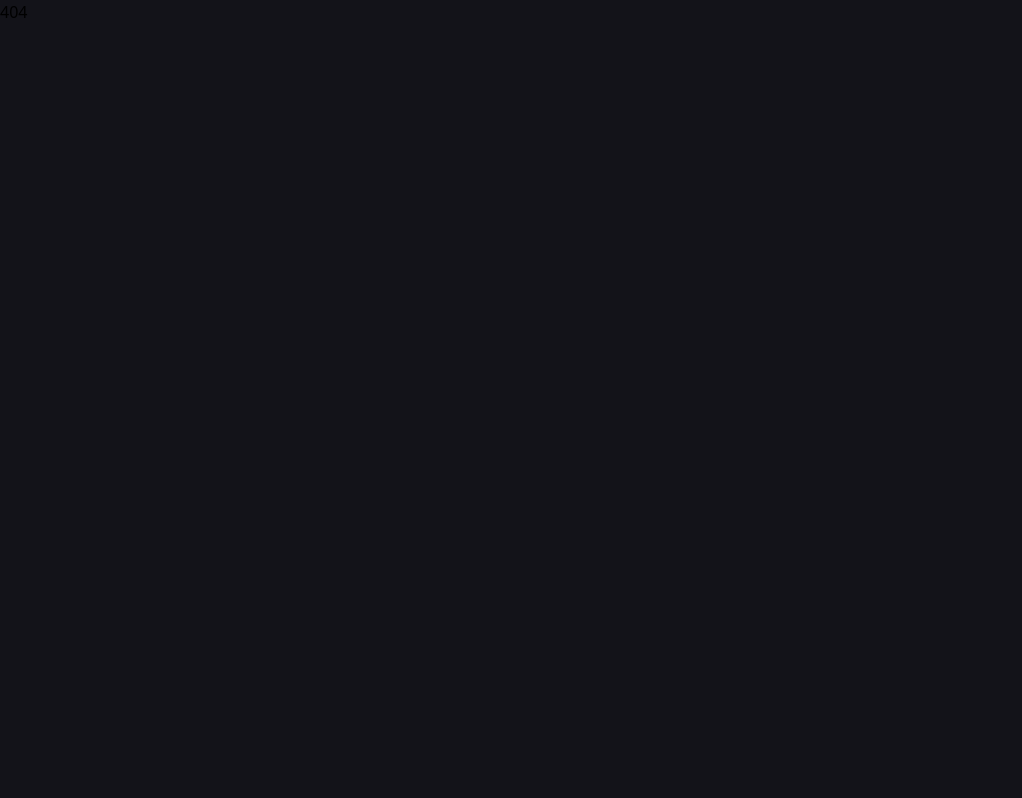
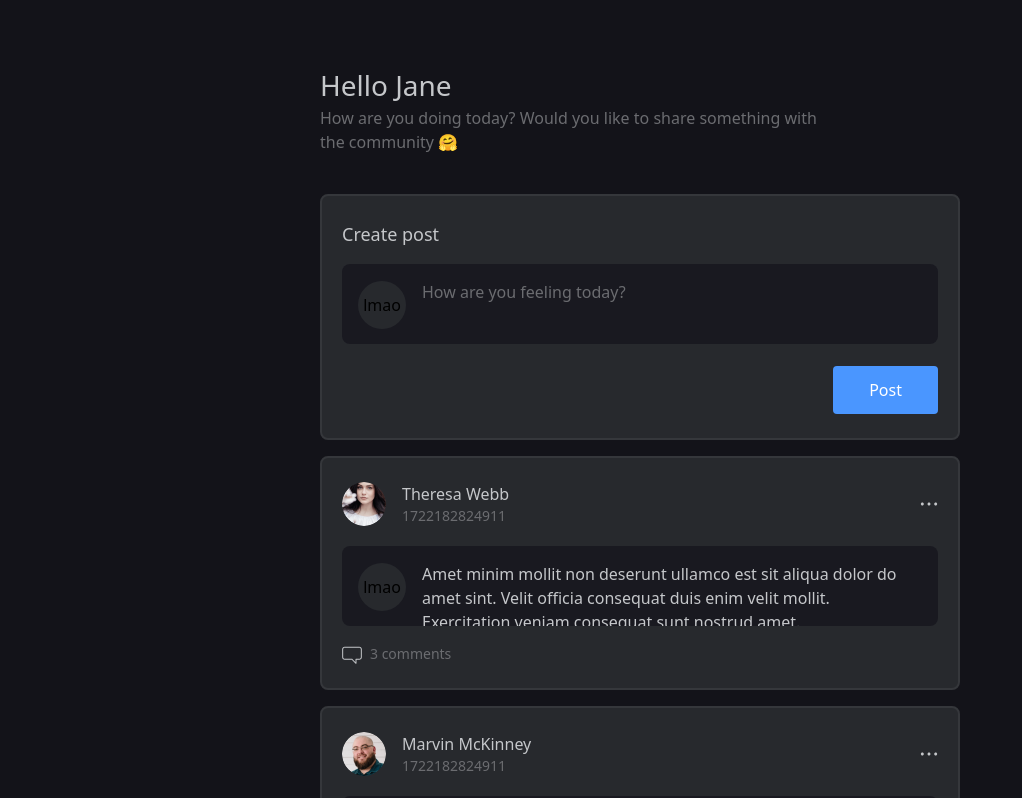
Before and after one commit to Utkarsh9799/atlys-mini-app, a React (Vite) app: page /home in a window 1280 px wide. Shown: the top 798 px of the page, without its empty margins (0-1022 px from the left). Built offline with nearby package versions, Linux system fonts and the light colour scheme.

Commit message:
home page

```diff
--- a/src/App.tsx
+++ b/src/App.tsx
@@ -1,12 +1,14 @@
+import Home from "./modules/Home";
 import Login from "./modules/Login";
 import { BrowserRouter, Routes, Route } from "react-router-dom";
 
 function App() {
   return (
-    <div className="h-screen w-screen bg-[#131319]">
+    <div className="min-h-screen w-screen bg-[#131319]">
       <BrowserRouter>
         <Routes>
           <Route path="/" element={<Login />} />
+          <Route path="/home" element={<Home />} />
           <Route path="*" element={<div>404</div>} />
         </Routes>
       </BrowserRouter>
--- /dev/null
+++ b/src/components/Button.tsx
@@ -0,0 +1,24 @@
+import { ButtonHTMLAttributes, ReactNode } from "react";
+
+interface ButtonProps extends ButtonHTMLAttributes<HTMLButtonElement> {
+  children: ReactNode;
+  className?: string;
+  fullWidth?: boolean;
+}
+
+const Button = (props: ButtonProps) => {
+  const { children, fullWidth, className, ...propsToFwd } = props;
+
+  return (
+    <button
+      className={`bg-[#4A96FF] py-3 px-9 text-white rounded ${
+        className ?? ""
+      } ${fullWidth ? "w-full" : ""}`}
+      {...propsToFwd}
+    >
+      {children}
+    </button>
+  );
+};
+
+export default Button;
--- a/src/components/Input.tsx
+++ b/src/components/Input.tsx
@@ -1,6 +1,6 @@
-import React from "react";
+import { InputHTMLAttributes } from "react";
 
-interface InputProps extends React.InputHTMLAttributes<HTMLInputElement> {
+interface InputProps extends InputHTMLAttributes<HTMLInputElement> {
   className?: string;
   label?: string;
   // for use cases like forgot your password cta
@@ -19,6 +19,7 @@ const Input = (props: InputProps) => {
         {label ? <div className="text-title text-sm mb-2">{label}</div> : null}
         {action ? (
           <button
+            type="button"
             onClick={action.callback}
             className="text-[12px] text-title hover:cursor-pointer"
           >
--- /dev/null
+++ b/src/components/TextArea.tsx
@@ -0,0 +1,23 @@
+import React from "react";
+
+interface TextAreaProps extends React.InputHTMLAttributes<HTMLTextAreaElement> {
+  className?: string;
+}
+
+const TextArea = (props: TextAreaProps) => {
+  const { className, ...propsToFwd } = props;
+
+  return (
+    <div className={`${className ?? ""} w-full relative`}>
+      <textarea
+        {...propsToFwd}
+        className="w-full bg-[#191920] p-4 pl-20 rounded-lg resize-none text-title focus:outline-none placeholder-subtitle"
+      />
+      <div className="absolute top-[20%] left-10 -translate-x-1/2 h-12 w-12 rounded-full bg-[#27292D] hover:cursor-pointer flex items-center justify-center">
+        lmao
+      </div>
+    </div>
+  );
+};
+
+export default TextArea;
--- /dev/null
+++ b/src/modules/Home/assets/icons.tsx
@@ -0,0 +1,37 @@
+export const Dots = () => {
+  return (
+    <svg
+      width="18"
+      height="4"
+      viewBox="0 0 18 4"
+      fill="none"
+      xmlns="http://www.w3.org/2000/svg"
+    >
+      <path
+        fill-rule="evenodd"
+        clip-rule="evenodd"
+        d="M3.83337 2C3.83337 2.82843 3.1618 3.5 2.33337 3.5C1.50495 3.5 0.833374 2.82843 0.833374 2C0.833374 1.17157 1.50495 0.5 2.33337 0.5C3.1618 0.5 3.83337 1.17157 3.83337 2ZM10.5 2C10.5 2.82843 9.82847 3.5 9.00004 3.5C8.17161 3.5 7.50004 2.82843 7.50004 2C7.50004 1.17157 8.17161 0.5 9.00004 0.5C9.82847 0.5 10.5 1.17157 10.5 2ZM15.6667 3.5C16.4951 3.5 17.1667 2.82843 17.1667 2C17.1667 1.17157 16.4951 0.5 15.6667 0.5C14.8383 0.5 14.1667 1.17157 14.1667 2C14.1667 2.82843 14.8383 3.5 15.6667 3.5Z"
+        fill="#C5C7CA"
+      />
+    </svg>
+  );
+};
+
+export const ChatBubble = () => {
+  return (
+    <svg
+      width="20"
+      height="20"
+      viewBox="0 0 20 20"
+      fill="none"
+      xmlns="http://www.w3.org/2000/svg"
+    >
+      <path
+        fill-rule="evenodd"
+        clip-rule="evenodd"
+        d="M17.3333 3.83333L2.66662 3.83336C1.8382 3.83336 1.16663 4.50493 1.16663 5.33336V13.3334C1.16663 14.1618 1.8382 14.8334 2.66662 14.8334H10C10.1326 14.8334 10.2598 14.886 10.3536 14.9798L13.5 18.1262V15.3334C13.5 15.0572 13.7238 14.8334 14 14.8334H17.3333C18.1617 14.8334 18.8333 14.1618 18.8333 13.3334V5.33333C18.8333 4.5049 18.1617 3.83333 17.3333 3.83333ZM2.66662 2.83336L17.3333 2.83333C18.714 2.83333 19.8333 3.95262 19.8333 5.33333V13.3334C19.8333 14.7141 18.714 15.8334 17.3333 15.8334H14.5V19.3333C14.5 19.5356 14.3781 19.7179 14.1913 19.7953C14.0045 19.8727 13.7894 19.8299 13.6464 19.6869L9.79289 15.8334H2.66662C1.28591 15.8334 0.166626 14.7141 0.166626 13.3334V5.33336C0.166626 3.95265 1.28591 2.83336 2.66662 2.83336Z"
+        fill="#C5C7CA"
+      />
+    </svg>
+  );
+};
--- /dev/null
+++ b/src/modules/Home/dummyPosts.ts
@@ -0,0 +1,37 @@
+import Author1 from "./assets/author1.png";
+import Author2 from "./assets/author2.png";
+
+interface PostDetails {
+  author: {
+    name: string;
+    profileImg: string;
+  };
+  createdAt: number; // epoch Date
+  content: string;
+  comments?: {
+    content: "";
+  }[];
+}
+
+export const DUMMY_POSTS: PostDetails[] = [
+  {
+    author: {
+      name: "Theresa Webb",
+      profileImg: Author1,
+    },
+    createdAt: 1722182824911,
+    content:
+      "Amet minim mollit non deserunt ullamco est sit aliqua dolor do amet sint. Velit officia consequat duis enim velit mollit. Exercitation veniam consequat sunt nostrud amet.",
+    comments: [{ content: "" }, { content: "" }, { content: "" }],
+  },
+  {
+    author: {
+      name: "Marvin McKinney",
+      profileImg: Author2,
+    },
+    createdAt: 1722182824911,
+    content:
+      "Amet minim mollit non deserunt ullamco est sit aliqua dolor do amet sint. Velit officia consequat duis enim velit mollit. Exercitation veniam consequat sunt nostrud amet.",
+    comments: [{ content: "" }],
+  },
+];
--- /dev/null
+++ b/src/modules/Home/index.tsx
@@ -0,0 +1,74 @@
+import { useState } from "react";
+import Post from "../shared/Post";
+import TextArea from "../../components/TextArea";
+import Button from "../../components/Button";
+import { DUMMY_POSTS } from "./dummyPosts";
+import { ChatBubble, Dots } from "./assets/icons";
+
+const Home = () => {
+  const [posts, setPosts] = useState(DUMMY_POSTS);
+
+  return (
+    <div className="w-full min-h-full flex flex-col items-center py-16">
+      <header className="w-1/2">
+        <h1 className="text-title text-[28px]">Hello Jane</h1>
+        <p className="text-subtitle">
+          How are you doing today? Would you like to share something with <br />
+          the community 🤗
+        </p>
+      </header>
+      <main className="w-1/2 mt-10">
+        <section>
+          <Post>
+            <h4 className="text-title text-lg">Create post</h4>
+            <TextArea
+              className="my-4"
+              placeholder="How are you feeling today?"
+            />
+            <div className="flex justify-end">
+              <Button>Post</Button>
+            </div>
+          </Post>
+        </section>
+        <section>
+          {posts.map(({ author, content, createdAt, comments }, i) => (
+            <Post key={i} className="mt-4">
+              <div className="flex justify-between items-center">
+                <div className="flex">
+                  <img
+                    src={author.profileImg}
+                    alt="profile"
+                    width={44}
+                    className="rounded-full"
+                  />
+                  <div className="ml-4">
+                    <h6 className="text-title">{author.name}</h6>
+                    <p className="text-subtitle text-sm">{createdAt}</p>
+                  </div>
+                </div>
+                <div className="hover:cursor-pointer">
+                  <Dots />
+                </div>
+              </div>
+              <TextArea value={content} disabled className="mt-5" />
+              <div className="flex mt-3">
+                <div className="flex">
+                  <ChatBubble />
+                  {comments?.length ? (
+                    <span className="text-subtitle ml-2 text-sm">
+                      {`${comments.length} comment${
+                        comments.length > 1 ? "s" : ""
+                      }`}
+                    </span>
+                  ) : null}
+                </div>
+              </div>
+            </Post>
+          ))}
+        </section>
+      </main>
+    </div>
+  );
+};
+
+export default Home;
--- a/src/modules/Login/index.tsx
+++ b/src/modules/Login/index.tsx
@@ -1,11 +1,10 @@
-import React from "react";
 import Form from "../shared/Form";
 
 import LoginAsset from './assets/login-logo.png';
 
 const Login = () => {
     return (
-        <div className="w-full h-full flex flex-col items-center justify-center">
+        <div className="w-full h-screen flex flex-col items-center justify-center">
             <img src={LoginAsset} alt="Login" width={40} className="mb-12" />
             <Form />
         </div>
--- a/src/modules/shared/Form.tsx
+++ b/src/modules/shared/Form.tsx
@@ -1,16 +1,21 @@
 import React from "react";
 import Input from "../../components/Input";
+import { useNavigate } from "react-router-dom";
+import Button from "../../components/Button";
 
 const Form = () => {
+  const navigate = useNavigate();
+
   const handleSubmit = (e: React.FormEvent<HTMLFormElement>) => {
     e.preventDefault();
+    navigate("/home");
   };
 
   return (
     <div className="w-1/3 border-gradient rounded-lg text-center">
       <div className="bg-[#27292D] px-6 py-10 rounded-lg">
         <h6 className="text-subtitle uppercase text-sm">welcome back</h6>
-        <h1 className="text-white text-lg mt-2 mb-10">Log into your account</h1>
+        <h5 className="text-white text-lg mt-2 mb-10">Log into your account</h5>
         <form onSubmit={handleSubmit}>
           <Input
             label="Email or Username"
@@ -22,18 +27,13 @@ const Form = () => {
             className="mt-4"
             type="password"
             action={{
-                actionText: 'Forgot password?',
-                callback: () => {}
+              actionText: "Forgot password?",
+              callback: () => {},
             }}
           />
-          <button
-            type="submit"
-            className="mt-5 w-full bg-[#4A96FF] py-2 text-white rounded"
-          >
-            Login Now
-          </button>
+          <Button fullWidth type="submit" className="mt-5">Login Now</Button>
         </form>
-        <div className="text-subtitle mt-3 text-start">
+        <div className="text-subtitle mt-3 text-start text-sm">
           Not registered yet?{" "}
           <span>
             <button className="text-white">Register &rarr;</button>
--- /dev/null
+++ b/src/modules/shared/Post.tsx
@@ -0,0 +1,22 @@
+import { ReactNode } from "react";
+
+interface PostProps {
+  children: ReactNode;
+  className?: string;
+}
+
+const Post = (props: PostProps) => {
+  const { children, className } = props;
+
+  return (
+    <div
+      className={`w-full border-[#35373B] border-2 px-5 py-6 bg-[#27292D] rounded-lg ${
+        className ?? ""
+      }`}
+    >
+      {children}
+    </div>
+  );
+};
+
+export default Post;
```
Also changed, not shown: src/modules/Home/assets/author1.png (added), src/modules/Home/assets/author2.png (added).
